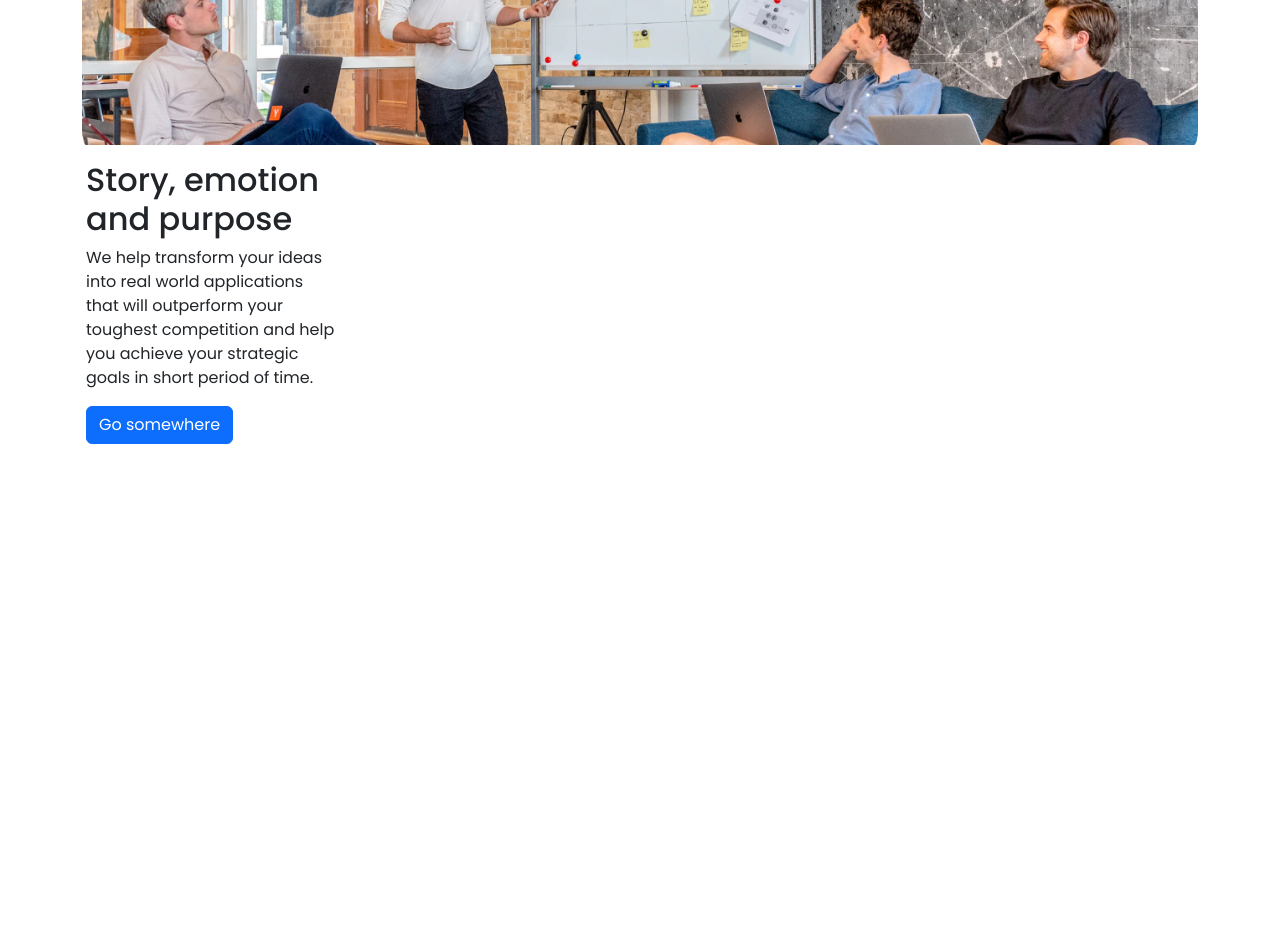
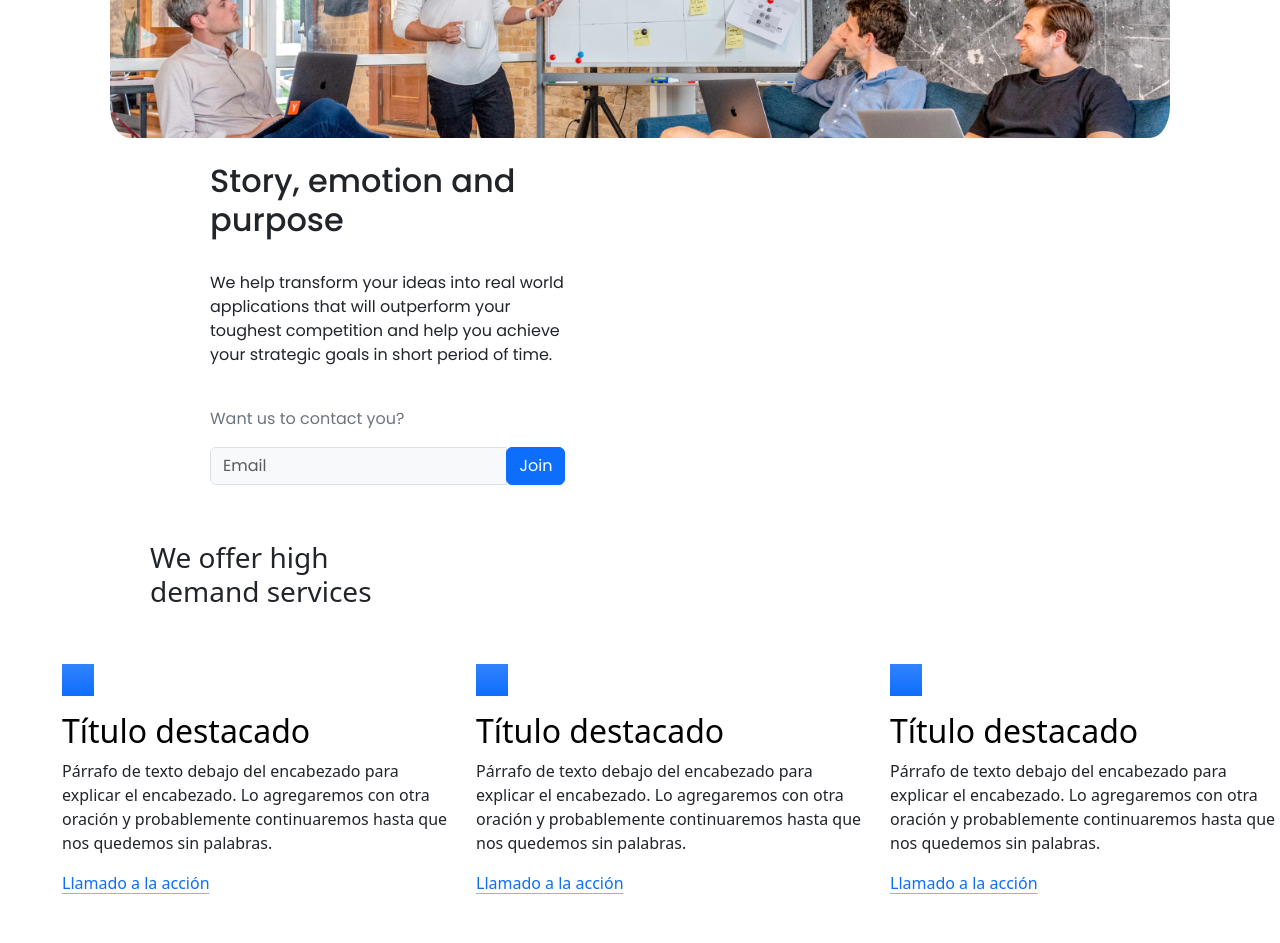
Before and after one commit to Juana-89/edie-homepage-master, a website: page src/index.html in a window 1280 px wide. Shown: the part 380-1323 px from the top of the page. Before the commit the page ends 840 px from the top, so only its background shows below. Drawn offline with nearby package versions, Linux system fonts and the light colour scheme.

Commit message:
agregando cards

```diff
--- a/src/index.html
+++ b/src/index.html
@@ -52,24 +52,69 @@
     </div>
   </nav>
   <section>
-    <div class="container text-left">
-      <div class="row align-items-start font_family_poppins">
-        <div class="w-50 p-3">
+    <div class="container text-left p-3">
+      <div class="row align-items-start font_family_poppins p-4">
+        <div class="w-50 pl-5 ml-4">
           <p class="text-primary">Unhappy with your website?</p>
           <h2 class="font__family">We create beautiful and fast web services</h1>
         </div>
-        <img src="./assets/heroImage.jpg" class="rounded-4 img-fluid">
-        <div class="w-25 p-3">
-          <h2 class="font__family">Story, emotion and purpose</h1>
-            <p class="text-justify">We help transform your ideas into real world applications that will outperform your toughest competition
-              and help you achieve your strategic goals in short period of time.</p>
-              <a href="#" class="btn btn-primary">Go somewhere</a>
+        <img src="./assets/heroImage.jpg" class="rounded-5 img-fluid ">
+        <div class="w-35 pl-5 ml-4 pt-4 ">
+          <div class="pb-4">
+            <h2 class="font__family pb-4">Story, emotion and purpose</h1>
+              <p class="text-justify">We help transform your ideas into real world applications that will outperform
+                your
+                toughest competition
+                and help you achieve your strategic goals in short period of time.</p>
+          </div>
+          <div>
+            <p class="text-secondary">Want us to contact you?</p>
+          </div>
+          <div class="input-group mb-3">
+            <input type="text" class="form-control bg-light" placeholder="Email" aria-describedby="basic-addon2">
+            <a href="#" class="btn btn-primary rounded-2">Join</a>
+          </div>
+        </div>
       </div>
     </div>
-
-    <script src="https://cdn.jsdelivr.net/npm/bootstrap@5.3.1/dist/js/bootstrap.bundle.min.js"
-      integrity="sha384-HwwvtgBNo3bZJJLYd8oVXjrBZt8cqVSpeBNS5n7C8IVInixGAoxmnlMuBnhbgrkm"
-      crossorigin="anonymous"></script>
+    <div>
+      <div class="w-15 ml-5">
+      <h3>We offer high demand services</h3>
+    </div>
+    <div class="row g-4 py-5 row-cols-1 row-cols-lg-3 ml-3">
+      <div class="feature col">
+        <div class="feature-icon d-inline-flex align-items-center justify-content-center text-bg-primary bg-gradient fs-2 mb-3">
+          <svg class="bi" width="1em" height="1em"><use xlink:href="#collection"></use></svg>
+        </div>
+        <h3 class="fs-2 text-body-emphasis" _msthash="613912" _msttexthash="300534">Título destacado</h3>
+        <p _msthash="581386" _msttexthash="15495311">Párrafo de texto debajo del encabezado para explicar el encabezado. Lo agregaremos con otra oración y probablemente continuaremos hasta que nos quedemos sin palabras.</p>
+        <a href="#" class="icon-link"><font _mstmutation="1" _msthash="580138" _msttexthash="344942">Llamado a la acción</font><svg class="bi"><use xlink:href="#chevron-right"></use></svg>
+        </a>
+      </div>
+      <div class="feature col">
+        <div class="feature-icon d-inline-flex align-items-center justify-content-center text-bg-primary bg-gradient fs-2 mb-3">
+          <svg class="bi" width="1em" height="1em"><use xlink:href="#people-circle"></use></svg>
+        </div>
+        <h3 class="fs-2 text-body-emphasis" _msthash="614120" _msttexthash="300534">Título destacado</h3>
+        <p _msthash="581581" _msttexthash="15495311">Párrafo de texto debajo del encabezado para explicar el encabezado. Lo agregaremos con otra oración y probablemente continuaremos hasta que nos quedemos sin palabras.</p>
+        <a href="#" class="icon-link"><font _mstmutation="1" _msthash="580333" _msttexthash="344942">Llamado a la acción</font><svg class="bi"><use xlink:href="#chevron-right"></use></svg>
+        </a>
+      </div>
+      <div class="feature col">
+        <div class="feature-icon d-inline-flex align-items-center justify-content-center text-bg-primary bg-gradient fs-2 mb-3">
+          <svg class="bi" width="1em" height="1em"><use xlink:href="#toggles2"></use></svg>
+        </div>
+        <h3 class="fs-2 text-body-emphasis" _msthash="614328" _msttexthash="300534">Título destacado</h3>
+        <p _msthash="581776" _msttexthash="15495311">Párrafo de texto debajo del encabezado para explicar el encabezado. Lo agregaremos con otra oración y probablemente continuaremos hasta que nos quedemos sin palabras.</p>
+        <a href="#" class="icon-link"><font _mstmutation="1" _msthash="580528" _msttexthash="344942">Llamado a la acción</font><svg class="bi"><use xlink:href="#chevron-right"></use></svg>
+        </a>
+      </div>
+    </div>
+    </div>
+  </section>
+  <script src="https://cdn.jsdelivr.net/npm/bootstrap@5.3.1/dist/js/bootstrap.bundle.min.js"
+    integrity="sha384-HwwvtgBNo3bZJJLYd8oVXjrBZt8cqVSpeBNS5n7C8IVInixGAoxmnlMuBnhbgrkm"
+    crossorigin="anonymous"></script>
 </body>
 </body>
 
--- a/src/styles.css
+++ b/src/styles.css
@@ -6,3 +6,23 @@
  font-family: 'Poppins', sans-serif;
 
 }
+
+.ml-4 {
+    margin-left: 100px;
+}
+
+.w-35 {
+    width: 35%;
+}
+
+.w-15 {
+    width: 20%;
+}
+
+.ml-5 {
+    margin-left: 150px;
+}
+
+.ml-3 {
+    margin-left: 50px;
+}
```
